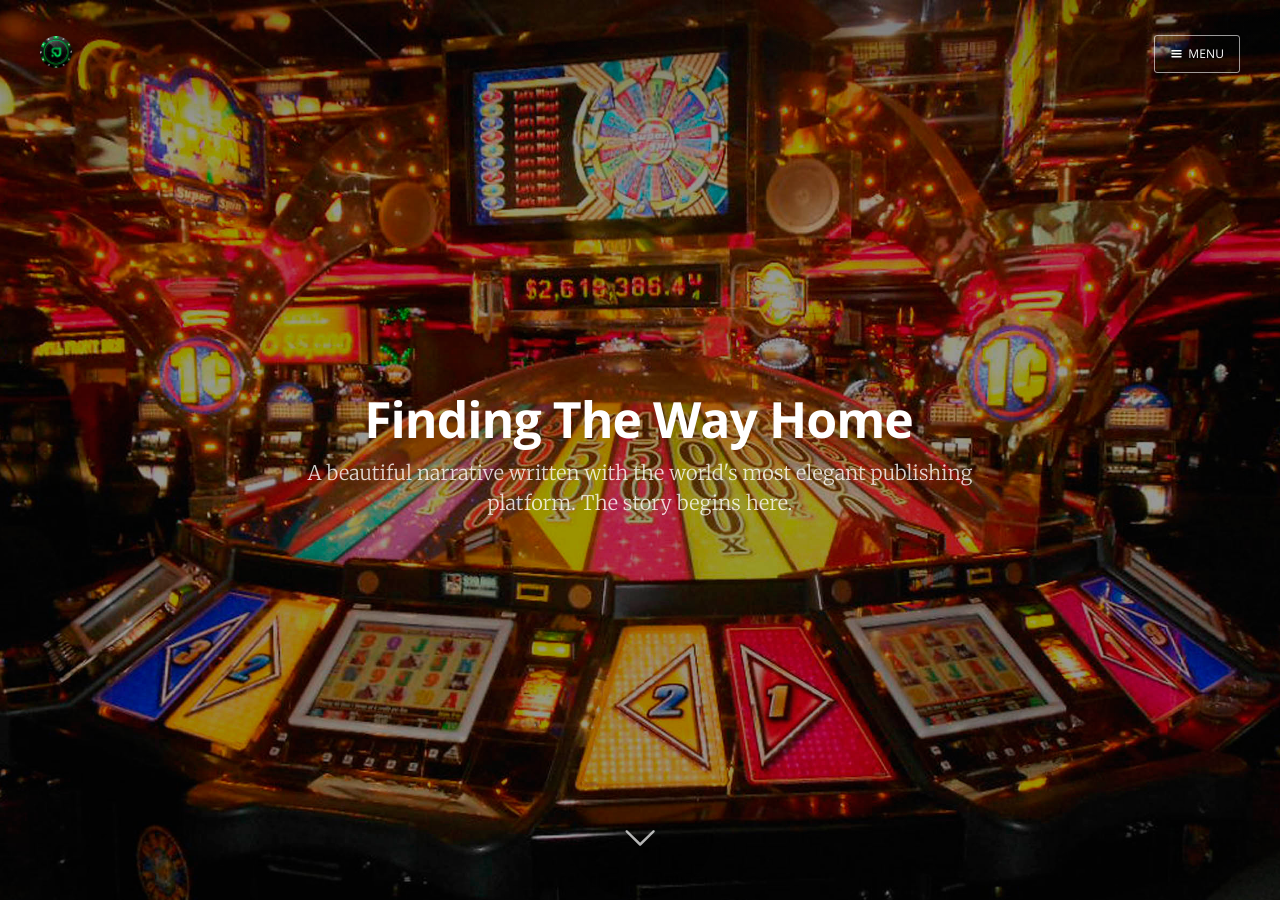
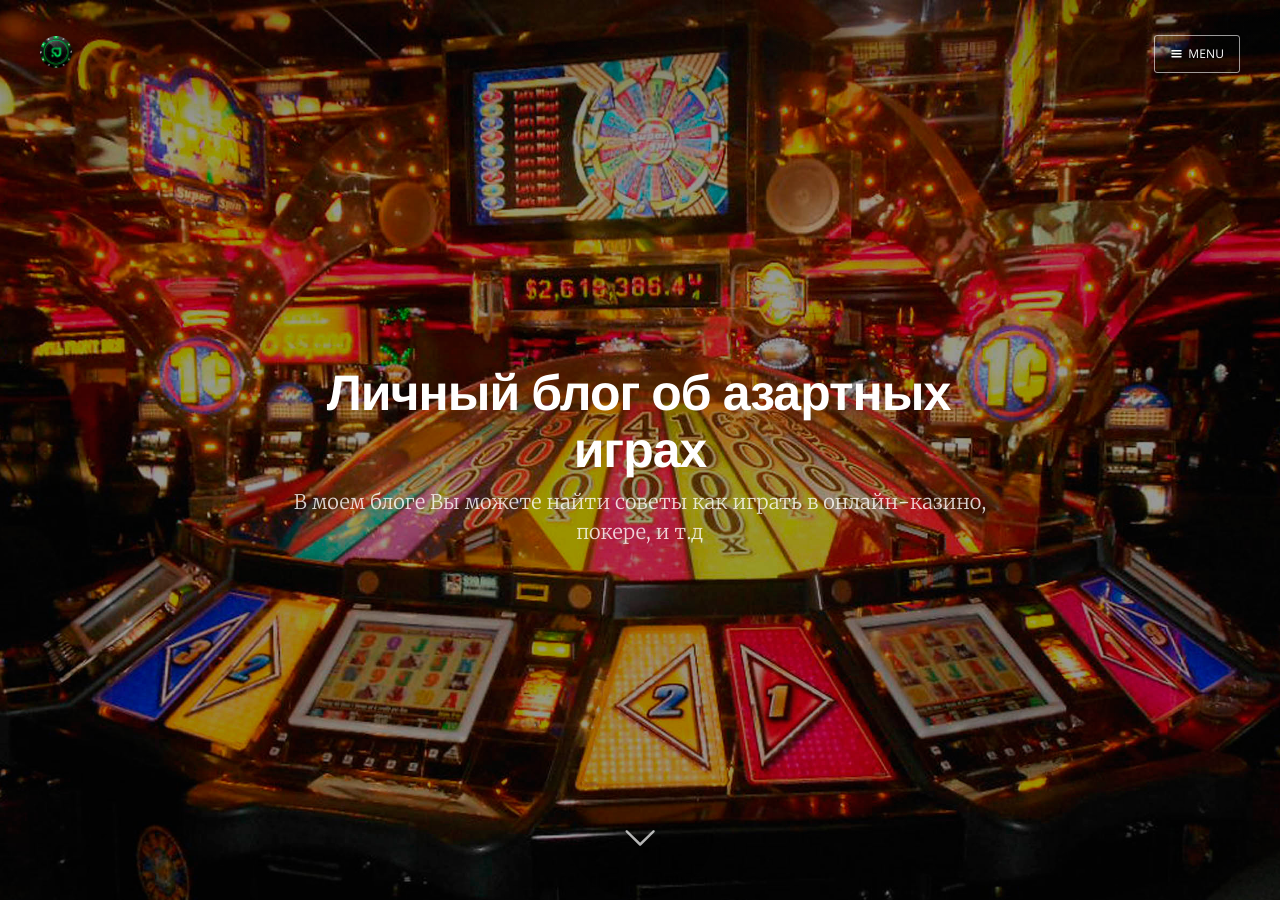
Before and after one commit to calmmoney/calmmoney.github.io, a Jekyll site: the page built from index.html, in a window 1280 px wide and 900 px high. Built offline with Jekyll 4.4.1, drawn with Linux system fonts in a browser that asks for light colours; nearby versions of some CDN libraries; the list of posts is cut into pages by our own code; some of the changed text lies outside the part shown.

Commit message:
Update _config.yml

```diff
--- a/_config.yml
+++ b/_config.yml
@@ -7,8 +7,8 @@ paginate: 5
 language: 'ru-ru'
 
 # Website info
-name: 'Finding The Way Home'
-description: "A beautiful narrative written with the world's most elegant publishing platform. The story begins here."
+name: 'Личный блог об азартных играх'
+description: "В моем блоге Вы можете найти советы как играть в онлайн-казино, покере, и т.д"
 
 short_url: 'https://calmmoney.github.io/'
 google_analytics:
```
